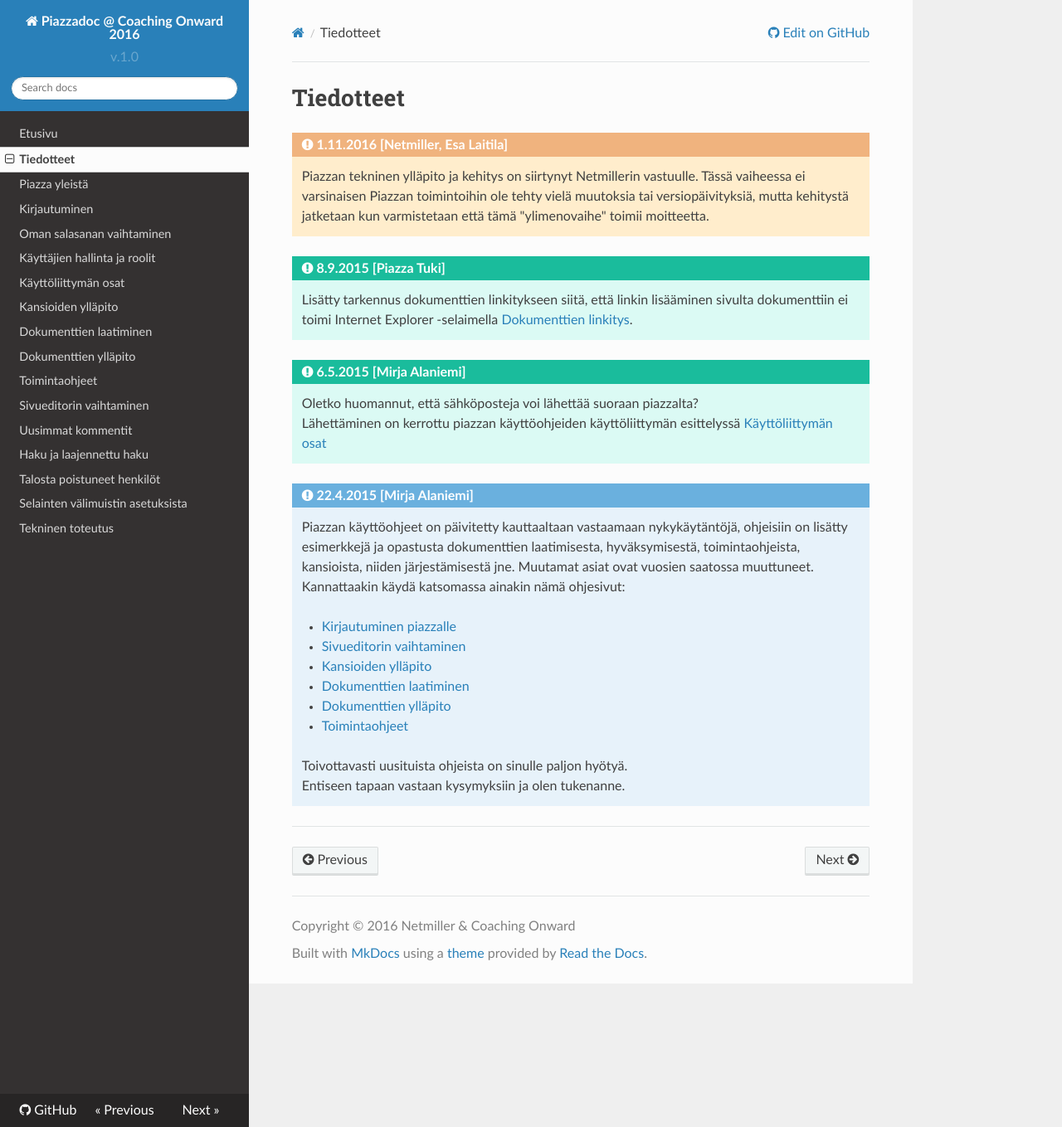
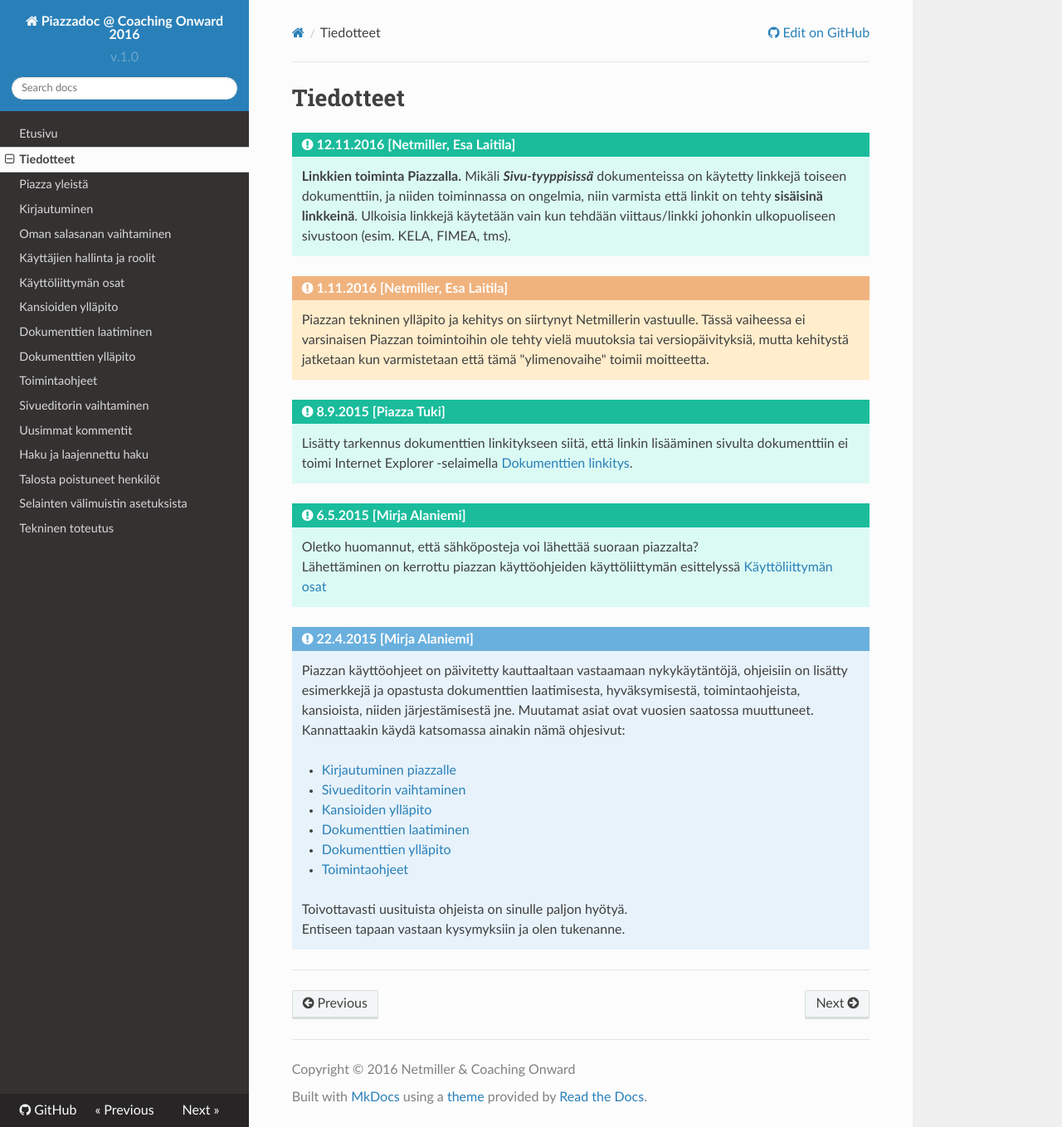
Before and after one commit to netmiller/piazzadoc, an MkDocs documentation site: the page built from sivut/tiedotteet.md, in a window 1280 px wide and 1359 px high. Shown: the whole window at 83% size. Built offline with MkDocs 1.6.1, drawn with Linux system fonts in a browser that asks for light colours; nearby versions of some CDN libraries; old or Windows-style settings are respelled for this version of MkDocs.

Commit message:
Lisätty tiedote.

```diff
--- a/sivut/tiedotteet.md
+++ b/sivut/tiedotteet.md
@@ -1,4 +1,11 @@
 # Tiedotteet
+
+!!! tip "12.11.2016 [Netmiller, Esa Laitila]"
+	__Linkkien toiminta Piazzalla.__
+	Mikäli ___Sivu-tyyppisissä___ dokumenteissa on käytetty linkkejä toiseen dokumenttiin,
+	ja niiden toiminnassa on ongelmia, niin varmista että linkit on tehty
+	__sisäisinä linkkeinä__.  Ulkoisia linkkejä käytetään vain kun tehdään viittaus/linkki
+	johonkin ulkopuoliseen sivustoon (esim. KELA, FIMEA, tms).
 
 !!! warning "1.11.2016 [Netmiller, Esa Laitila]"
 	Piazzan tekninen ylläpito ja kehitys on siirtynyt Netmillerin vastuulle.
```
